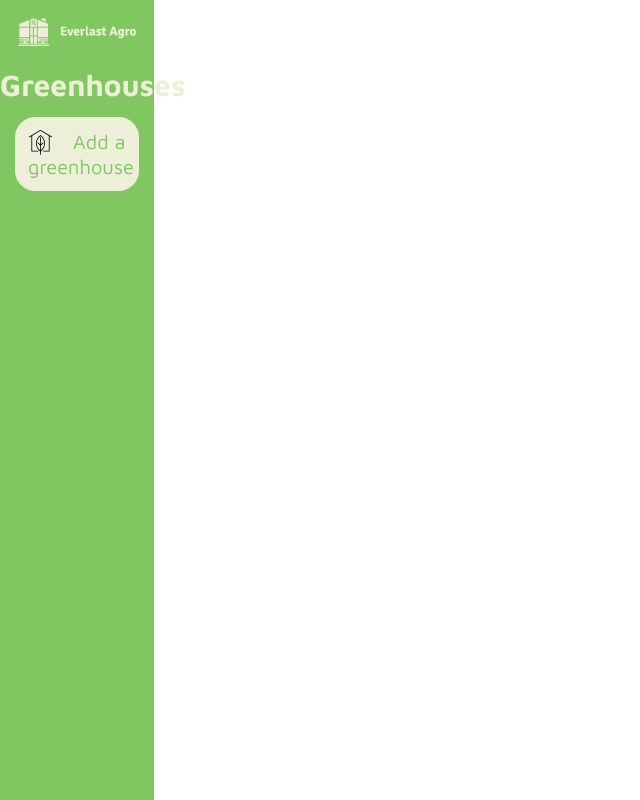
After one commit to Yarvannim/Greenhouse, a Flask app: page /dev in a window 1280 px wide. The commit adds this page. Shown: the whole page, without its empty margins (0-640 px from the left). Run offline with Flask 2, Linux system fonts and the light colour scheme; data that the repository does not hold is empty.

Commit message:
Front-end version 1

```diff
--- a/Server/app.py
+++ b/Server/app.py
@@ -14,6 +14,9 @@ def datapage():
     amount = request.args.get('amount', default=10, type=int)
     greenhouse = request.args.get('greenhouse', default=1, type=int)
     return db.getLatestData(greenhouse, amount)
+@app.route("/data/greenhouses")
+def dataGreenhouses():
+    return db.getGreenhouses()
 @app.route("/data/averages")
 def dataAveragespage():
     greenhouse = request.args.get('greenhouse', default=1, type=int)
@@ -43,14 +46,19 @@ def receive_data():
         print('something went wrong with inserting the data')
 
 
-@app.route("/")
+@app.route("/greenhouse/")
 def page():
-    responseData = requests.get("http://127.0.0.1:5000/data?greenhouse=1&amount=10")
+    greenhouse = request.args.get('greenhouse')
+    responseData = requests.get("http://127.0.0.1:5000/data?greenhouse=" + greenhouse + "&amount=10")
     data = json.loads(responseData.text)
-    responseAverages = requests.get("http://127.0.0.1:5000/data/averages?greenhouse=1")
+    responseAverages = requests.get("http://127.0.0.1:5000/data/averages?greenhouse=" + greenhouse)
     dataAverage = json.loads(responseAverages.text)
-    responseLowest = requests.get("http://127.0.0.1:5000/data/minimum?greenhouse=1")
+    responseLowest = requests.get("http://127.0.0.1:5000/data/minimum?greenhouse=" + greenhouse)
     dataLowest = json.loads(responseLowest.text)
-    responseHighest = requests.get("http://127.0.0.1:5000/data/highest?greenhouse=1")
+    responseHighest = requests.get("http://127.0.0.1:5000/data/highest?greenhouse=" + greenhouse)
     dataHighest = json.loads(responseHighest.text)
     return render_template('data.html', readingsfromdatabase=data, AverageData=dataAverage, LowestData=dataLowest, HighestData=dataHighest)
+
+@app.route("/dev")
+def dev():
+    return render_template('base.html')
--- a/Server/database/db.py
+++ b/Server/database/db.py
@@ -23,6 +23,8 @@ class Greenhouse(Base):
     __tablename__ = 'greenhouses'
 
     id = Column(Integer, primary_key=True, autoincrement=True)
+    greenhouse_name = Column(String(45), nullable=False)
+    greenhouse_number = Column(Integer, nullable=False)
 
 class GreenhouseData(Base):
     __tablename__ = 'greenhouse_data'
@@ -118,3 +120,18 @@ def getHighestData(_id):
     })
     jsonified_results = json.dumps({'results': results})
     return jsonified_results
+
+def getGreenhouses():
+    session = Session()
+    queryData = session.query(Greenhouse).all()
+    print(queryData)
+    results = []
+    for record in queryData:
+        results.append({
+            'greenhouse_id': str(record.id),
+            'greenhouse_name': str(record.greenhouse_name),
+            'greenhouse_number': str(record.greenhouse_number)
+        })
+    session.close()
+    jsonified_results = json.dumps({'results': results})
+    return jsonified_results
--- a/Server/static/css/style.css
+++ b/Server/static/css/style.css
@@ -1,5 +1,59 @@
 body {
   font-family: "Maven Pro", sans-serif;
+  margin: 0;
+  min-height: 100vh;
+  min-width: 100%;
+  font-size: 20px;
+}
+
+p {
+  margin: 0;
+}
+
+section {
+  margin-left: 12%;
+  padding: 25px;
+}
+
+.sidebar {
+  width: 12%;
+  height: 100vh;
+  background-color: #80c761;
+  position: fixed;
+  float: left;
+}
+.sidebar .logo {
+  width: 100%;
+}
+.sidebar .navigation .nav-tab {
+  color: #eeefd8;
+}
+.sidebar .navigation .nav-tab .tab-title {
+  text-align: center;
+  margin: 0px;
+}
+.sidebar .navigation .nav-tab .greenhouses {
+  padding: 15px;
+}
+.sidebar .navigation .nav-tab .greenhouses .greenhouse {
+  padding: 12px;
+  border: #eeefd8 1px solid;
+  background-color: #eeefd8;
+  color: #80c761;
+  border-radius: 20px;
+  margin-bottom: 10px;
+}
+.sidebar .navigation .nav-tab .greenhouses .greenhouse .icon {
+  content: url(../img/greenhouse-icon.svg);
+  height: 25px;
+  width: 25px;
+  display: block;
+  float: left;
+  padding-right: 20px;
+}
+.sidebar .navigation .nav-tab .greenhouses .greenhouse:hover {
+  background-color: white;
+  transition: all 0.2s ease;
 }
 
 .dataTable {
--- a/Server/static/css/style.scss
+++ b/Server/static/css/style.scss
@@ -1,6 +1,61 @@
 body{
     font-family: 'Maven Pro', sans-serif;
+    margin: 0;
+    min-height: 100vh;
+    min-width: 100%;
+    font-size: 20px;
 }
+p{
+    margin: 0;
+}
+section{
+    margin-left: 12%;
+    padding: 25px;
+}
+
+.sidebar{
+    width: 12%;
+    height: 100vh;
+    background-color: #80c761;
+    position: fixed;
+    float: left;
+    .logo{
+        width: 100%;
+    }
+    .navigation{
+        .nav-tab{
+            color: #eeefd8;
+            .tab-title{
+                text-align: center;
+                margin: 0px;
+            }
+            .greenhouses{
+                padding: 15px;
+                .greenhouse{
+                    padding: 12px;
+                    border: #eeefd8 1px solid;
+                    background-color: #eeefd8;
+                    color: #80c761;
+                    border-radius: 20px;
+                    margin-bottom: 10px;
+                    .icon {
+                        content: url(../img/greenhouse-icon.svg);
+                        height: 25px;
+                        width: 25px;
+                        display: block;
+                        float: left;
+                        padding-right: 20px;
+                    }
+                    &:hover{
+                        background-color: white;
+                        transition: all 0.2s ease;
+                    }
+                }
+            }
+        }
+    }
+}
+
 .dataTable{
     overflow: hidden;
     border-radius: 10px;
--- /dev/null
+++ b/Server/static/js/BaseFunctions.js
@@ -0,0 +1,10 @@
+$(document).ready(function(){
+    function getGreenhouses(){
+        $.getJSON(`http://127.0.0.1:5000/data/greenhouses`, function(data){
+          const results = data.results
+          const newresults = results.map(result => `<a href="/greenhouse/?greenhouse=${result.greenhouse_id}"><div class="greenhouse"><img class='icon'/><p>Greenhouse ${result.greenhouse_number}</p></div></a>`)
+          $(".greenhouses").prepend(newresults)
+        })
+      }
+    getGreenhouses()
+  });
--- a/Server/templates/base.html
+++ b/Server/templates/base.html
@@ -12,9 +12,11 @@
     <title>{% block title %}{% endblock %}</title>
 </head>
 <body>
+    {% include 'sidebar.html' %}
     <section>
         {% block content %}{% endblock %}
     </section>
 </body>
+    <script type="text/javascript" src="../static/js/BaseFunctions.js"></script>
     {% block endscripts %}{% endblock %}
 </html>
--- a/Server/templates/data.html
+++ b/Server/templates/data.html
@@ -51,10 +51,10 @@
             {% endfor %}
         </tbody>
     </table>
-    <label for="greenhouse">Greenhouse</label>
+    <!-- <label for="greenhouse">Greenhouse</label>
     <input type="number" name="greenhouse" id="input_greenhouse" value="1" onchange="getAllData()">
     <label for="amount">Amount of records</label>
-    <input type="number" name="amount" id="input_amount" value="15" onchange="getData()">
+    <input type="number" name="amount" id="input_amount" value="15" onchange="getData()"> -->
     <table class="dataTable">
         <thead>
             <tr>
--- /dev/null
+++ b/Server/templates/sidebar.html
@@ -0,0 +1,14 @@
+<div class="sidebar">
+    <img class="logo" src="../static/img/logo.png"/>
+    <div class="navigation">
+        <div class="nav-tab">
+            <h2 class="tab-title">Greenhouses</h2>
+            <div class="greenhouses">
+                <div class="greenhouse">
+                    <img class='icon'/>
+                    <p>Add a greenhouse</p>
+                </div>
+            </div>
+        </div>
+    </div>
+</div>
```
Also changed, not shown: Server/static/js/functions.js (+24 -12 lines), Server/static/img/greenhouse-icon.svg (added), Server/static/img/logo.png (added), 1 other file.
